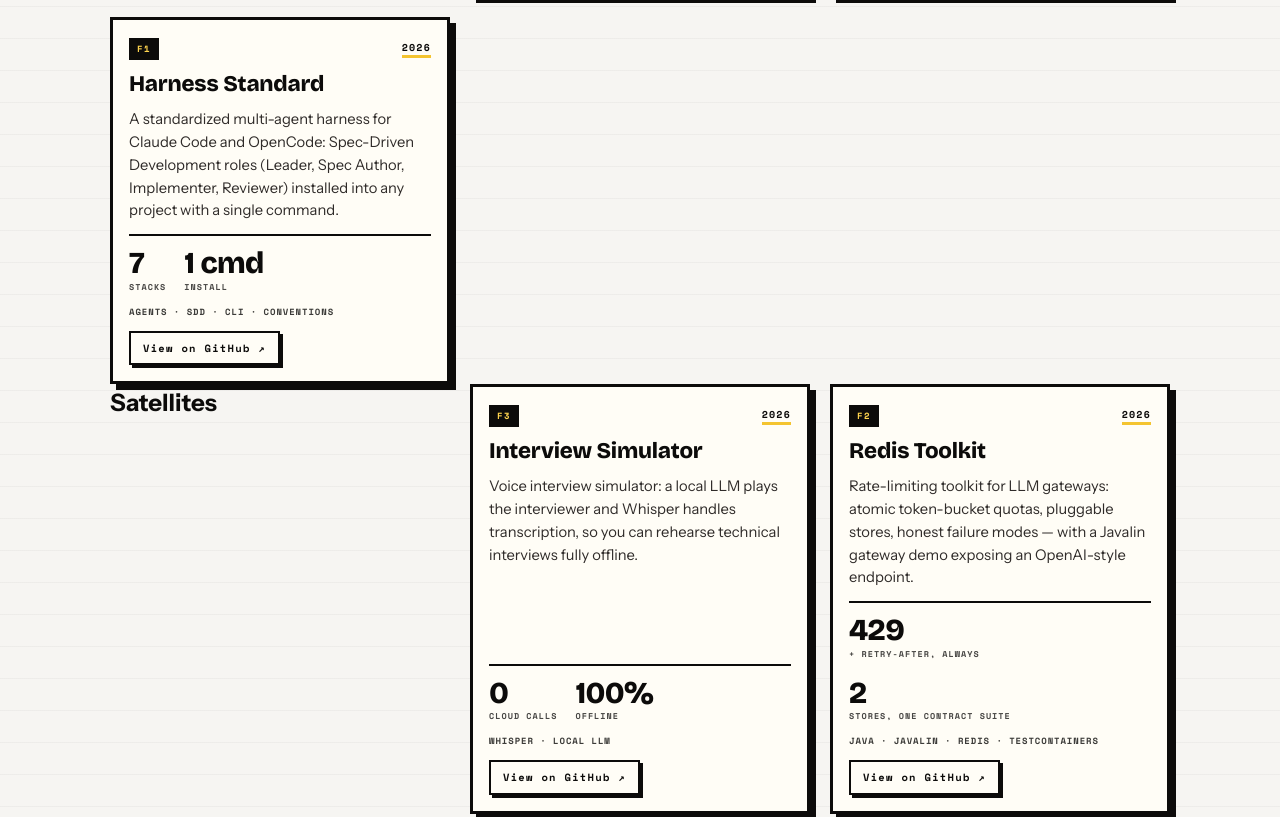
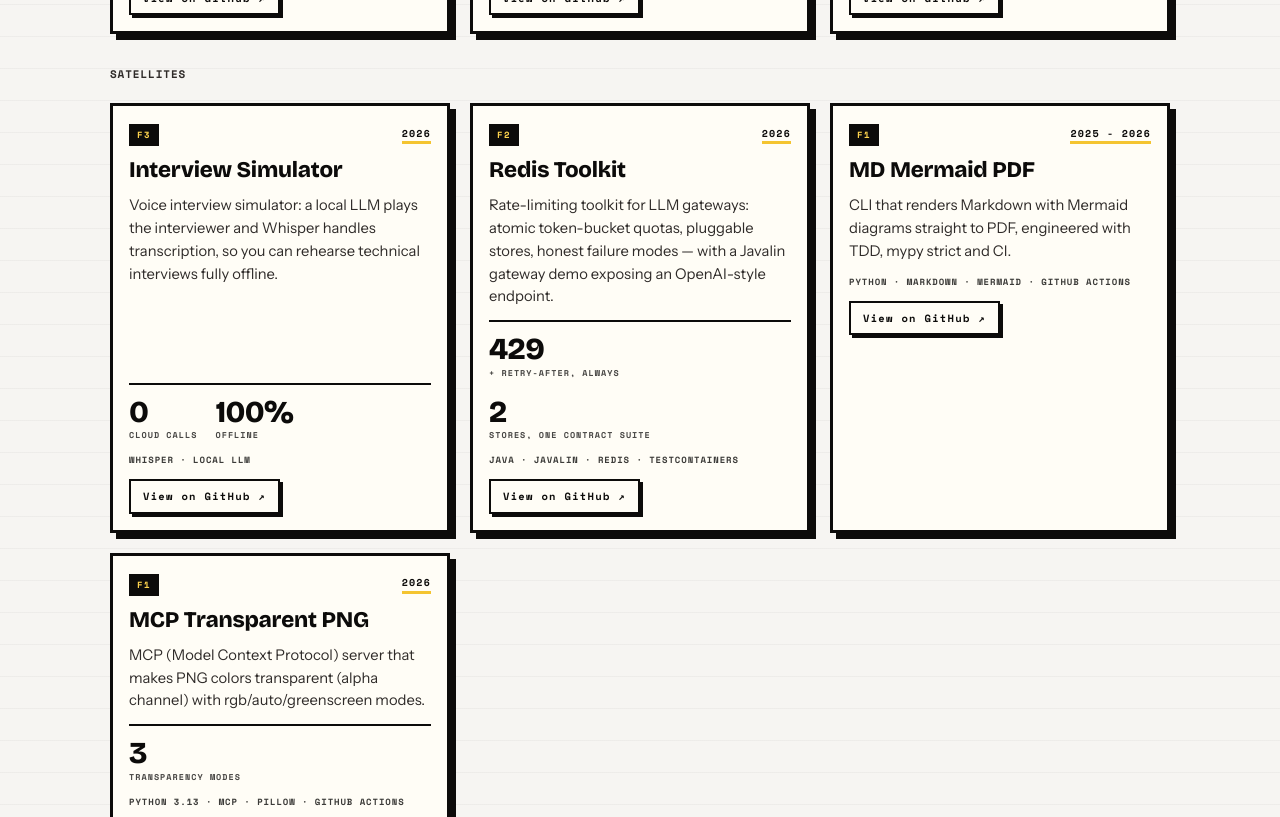
Before and after one commit to jordimarsal/jordimp, an Astro site: page /en/projects in a window 1280 px wide. Shown: the part 1104-1921 px from the top of the page. Built offline with nearby package versions, Linux system fonts and the light colour scheme; Astro itself is replaced by a stand-in of ours.

Commit message:
fix(projects): style tier groups and pin the filter behavior

```diff
--- a/src/styles/site.css
+++ b/src/styles/site.css
@@ -956,6 +956,21 @@ html[data-night='1'] .win {
   max-width: 760px;
 }
 
+.tier-head {
+  grid-column: 1 / -1;
+  font-family: var(--mono);
+  font-size: 11px;
+  font-weight: 700;
+  letter-spacing: 0.08em;
+  text-transform: uppercase;
+  color: var(--ink2);
+  margin: 0;
+}
+
+.cards--tier + .cards--tier {
+  margin-top: 32px;
+}
+
 .card {
   position: relative;
   overflow: hidden;
```
Also changed, not shown: tests/projects.spec.ts (+18 -3 lines).
